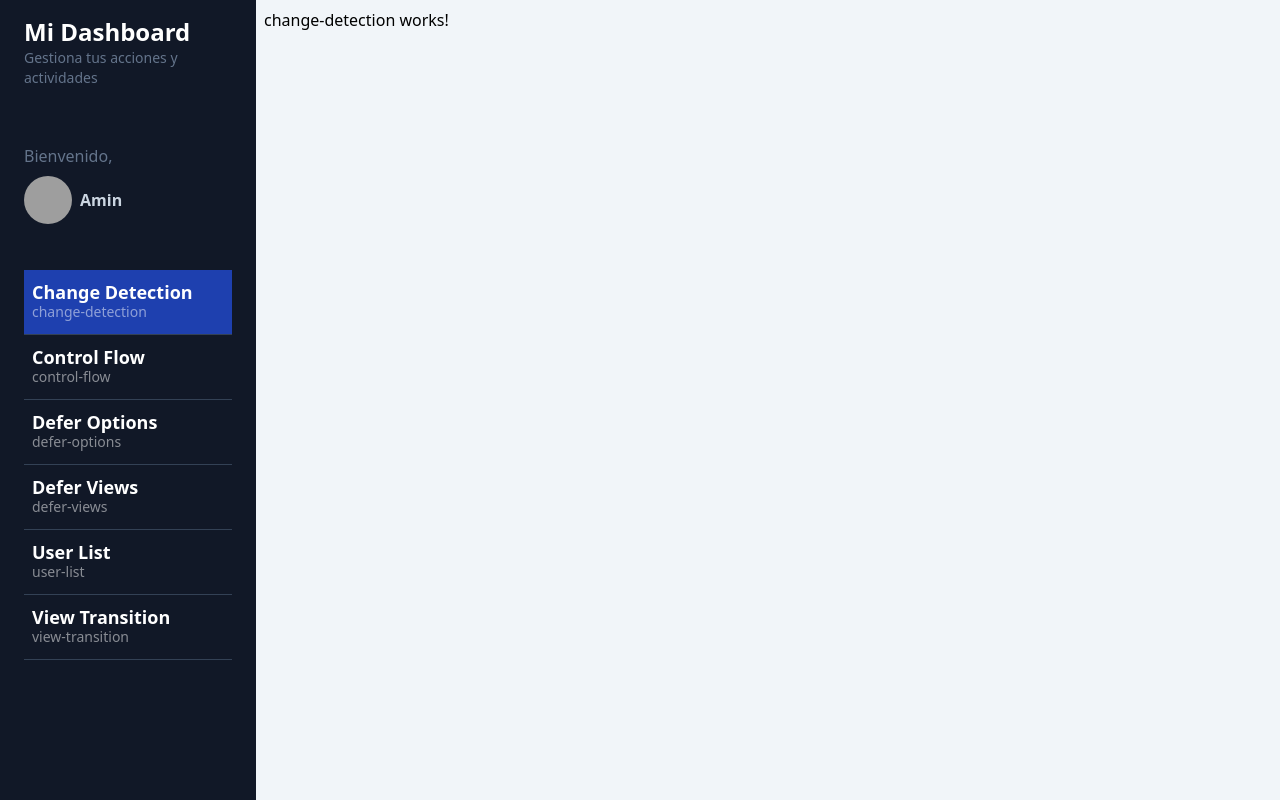
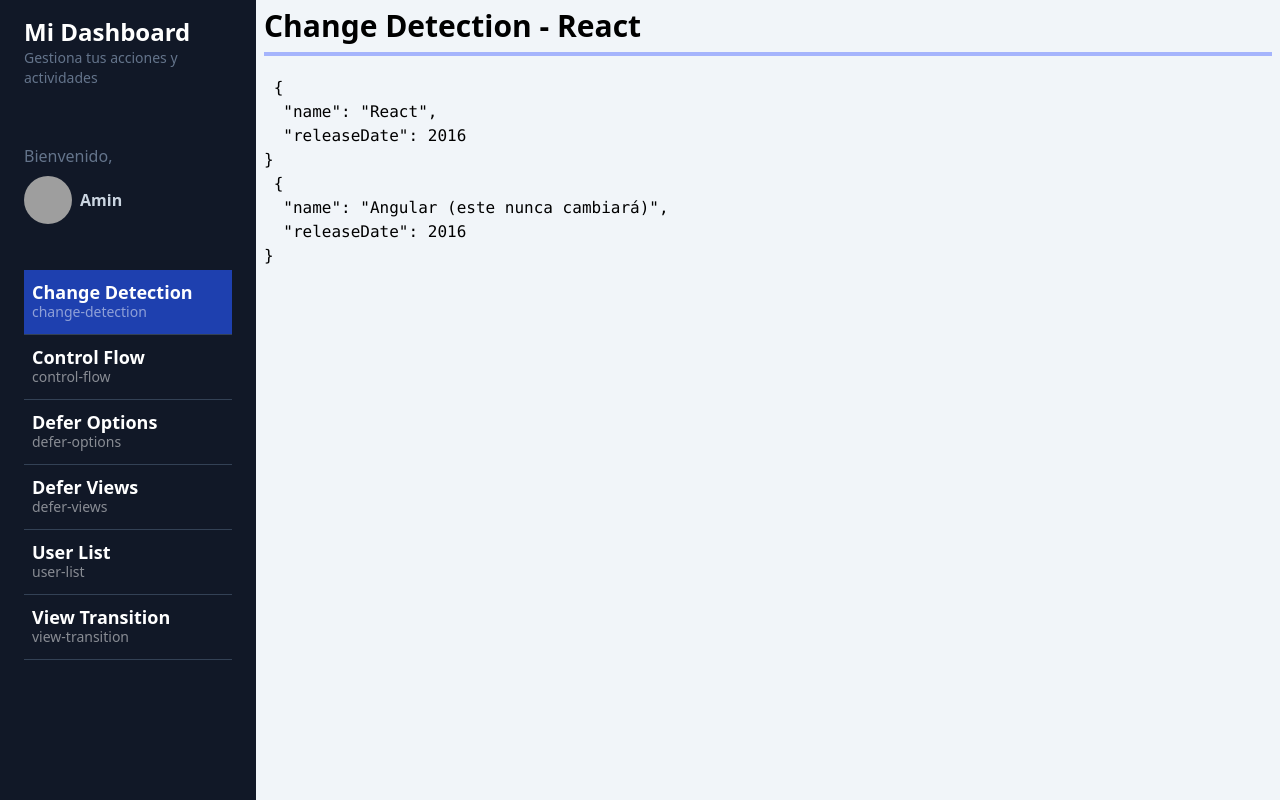
Before and after one commit to AminEl93/MyDashboardApp, an Angular app: page /dashboard/change-detection in a window 1280 px wide. Built offline with nearby package versions, Linux system fonts and the light colour scheme; grey boxes are pictures that could not be loaded.

Commit message:
Change Detection - OnPush

```diff
--- a/src/app/dashboard/pages/change-detection/change-detection.component.html
+++ b/src/app/dashboard/pages/change-detection/change-detection.component.html
@@ -1 +1,4 @@
-<p>change-detection works!</p>
+<app-title [title]="currentFramework()" />
+
+<pre> {{ frameworkAsSignal() | json }} </pre>
+<pre> {{ frameworkAsProperty | json }} </pre>
--- a/src/app/dashboard/pages/change-detection/change-detection.component.ts
+++ b/src/app/dashboard/pages/change-detection/change-detection.component.ts
@@ -1,11 +1,38 @@
-import { Component } from '@angular/core';
+import { ChangeDetectionStrategy, Component, computed, signal } from '@angular/core';
+import { CommonModule } from '@angular/common';
+import { TitleComponent } from '@shared/title/title.component';
 
 @Component({
     standalone: true,
-    imports: [],
+    changeDetection: ChangeDetectionStrategy.OnPush,
+    imports: [CommonModule, TitleComponent],
     templateUrl: './change-detection.component.html'
 })
 
 export default class ChangeDetectionComponent {
 
+    public currentFramework = computed(
+        () => `Change Detection - ${ this.frameworkAsSignal().name }`
+    );
+
+    public frameworkAsSignal = signal({
+        name: 'Angular (3, 2, 1...)',
+        releaseDate: 2016
+    });
+
+    public frameworkAsProperty = {
+        name: 'Angular (este nunca cambiará)',
+        releaseDate: 2016
+    };
+
+    constructor() {
+        setTimeout(() => {
+            // this.frameworkAsProperty.name = 'React';
+            this.frameworkAsSignal.update(value => {
+                value.name = 'React';
+                return {...value};
+            });
+            console.log('Ya está hecho el cambio!');
+        }, 3000);
+    }
 }
```
